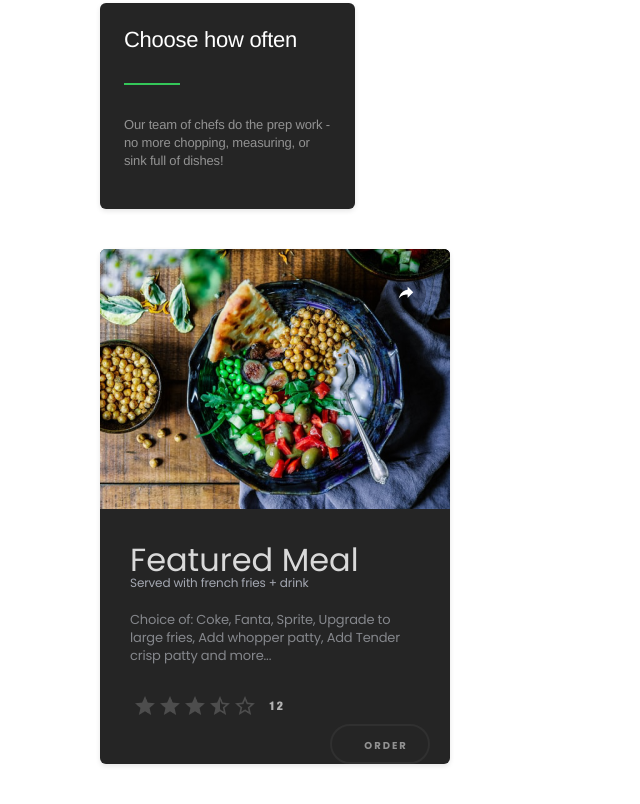
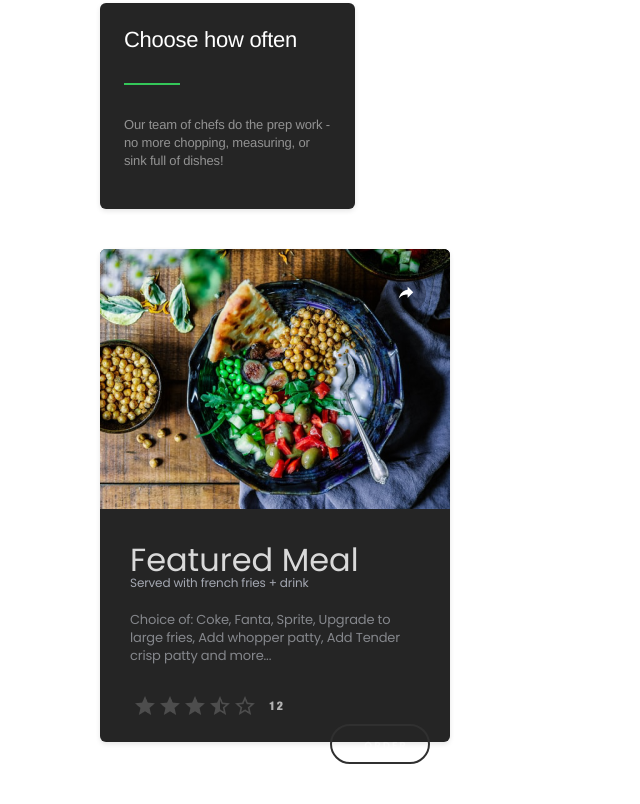
Before and after one commit to Anika1712/practice_2, a plain HTML site: page index.html in a window 1280 px wide. Shown: the part 1392-2196 px from the top of the page, without its empty margins (0-640 px from the left). After the commit the page ends 2174 px from the top, so only its background shows below. Drawn offline with Linux system fonts and the light colour scheme.

Commit message:
Update style.css

```diff
--- a/css/style.css
+++ b/css/style.css
@@ -150,7 +150,7 @@ font-family: "poppins";
 .meal{
     background-color: #252525;
     max-width: 350px;
-    max-height: 693px;
+    max-height: 493px;
     margin:40px 100px;
     box-shadow: 0px 2px 5px rgba(0, 0, 0, 0.1);
     border-radius: 6px;
```
